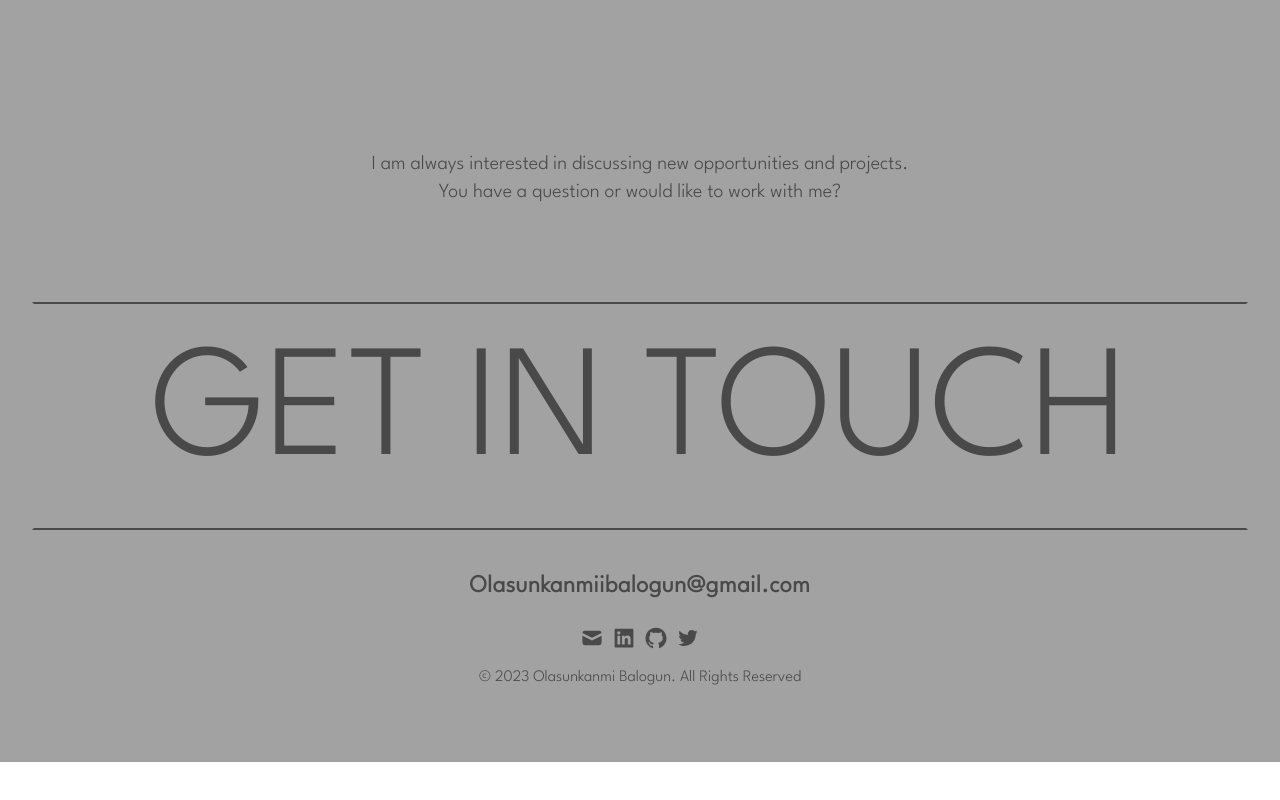
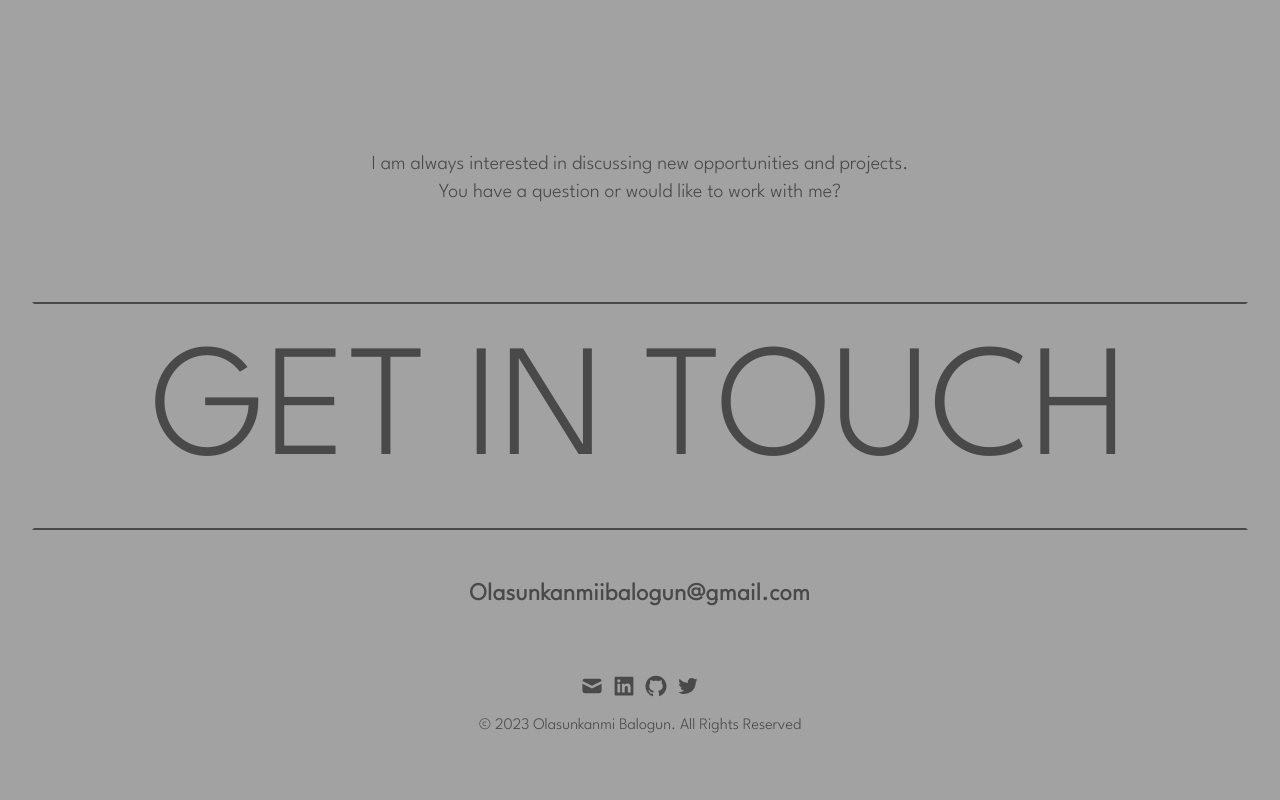
Before and after one commit to SiR-PENt/folio-me, a Next.js app: page / in a window 1280 px wide. Shown: the part 4118-4918 px from the top of the page. Before the commit the page ends 4880 px from the top, so only its background shows below. Built offline with nearby package versions, Linux system fonts and the light colour scheme.

Commit message:
complete design and animations

```diff
--- a/components/Contact.jsx
+++ b/components/Contact.jsx
@@ -1,10 +1,26 @@
 import { AiFillGithub, AiFillLinkedin, AiOutlineTwitter } from 'react-icons/ai'
 import { HiMail } from 'react-icons/hi'
-import { motion } from 'framer-motion'
+import { AnimatePresence, motion } from 'framer-motion'
+import { useEffect, useState } from 'react'
+import copy from 'copy-to-clipboard'
 
 export default function Contact() {
 
-    return (
+    const [ clickToCopy, setClickToCopy ] = useState(false)
+    const [ copied, setCopied ] = useState(false)
+
+    const handleCopy = () => {
+
+        copy('olasunkanmiibalogun@gmail.com', {
+            onCopy: setCopied(true)
+        })
+        }
+
+        useEffect(() => {
+            setTimeout(() => setCopied(false), 1000)
+        }, [copied])
+
+   return (
 
         <section className='text-secondary md:py-0 px-8'>
            <div className="flex justify-center">
@@ -15,49 +31,72 @@ export default function Contact() {
             </div>
             <p className="mt-10 lg:mt-20 py-4 md:py-8 text-2xl
             md:text-5xl lg:text-[160px] border-2 border-x-transparent
-             border-y-secondary transition-color ease-out duration-500 hover:border-y-black
+             border-y-secondary transition-color linear duration-1000 hover:border-y-black
             hover:text-black text-center uppercase">
                 <a
                 href="mailto:olasunkanmiibalogun@gmail.com?subject=Hello Olasunkanmi,...">
                    Get in Touch
                 </a>
             </p>
-
         <motion.footer
             initial={{ y:100, opacity: 0 }}
             whileInView={{ y:0, opacity:1 }}
             transition={{ type:'spring', ease: 'easeOut', duration: .7, stiffness:'100'}}
-            className="mt-4 px-8">
+            className="mt-4 px-8 flex justify-center">
             <div>
-                <div className="flex justify-center">
-               <p className="md:text-2xl transition-color ease-out duration-300
-                 font-bold tracking-wide hover:opacity-50 transition-opacity ease-out duration-1000 cursor-pointer my-6">
+            <div
+                onMouseEnter={() => setClickToCopy(true)}
+                onMouseLeave={() => setClickToCopy(false)}
+                onClick={handleCopy}
+                className='relative'>
+                <div
+                className="flex justify-center">
+                <p className="md:text-2xl font-bold tracking-wide hover:opacity-50 transition-opacity linear
+                duration-1000 cursor-pointer mt-8">
                 Olasunkanmiibalogun@gmail.com
                </p>
                 </div>
-            <ul className="flex space-x-2 justify-center text-secondary">
+                 <AnimatePresence>
+                {
+                  clickToCopy && (
+                <motion.div
+                  initial={{ y: 50, opacity: 0 }}
+                  animate={{ y: 0, opacity: 1 }}
+                   exit={{ y: 50, opacity: 0 }}
+                transition={{ type:'spring', ease: 'easeOut', duration: .5, stiffness:'70'}}
+                className={`absolute left-1/3 mt-2 flex justify-center`}>
+                <p className='font-bold text-center border-2 border-secondary pt-1 rounded-2xl w-fit px-4 '>
+                { copied ? 'Copied!':
+                 'Click to copy' }
+                 </p>
+                </motion.div>
+                    )
+                }
+                 </AnimatePresence>
+                </div>
+            <ul className="flex space-x-2 justify-center text-secondary mt-16">
 
-            <li className="text-2xl hover:opacity-50 cursor-pointer transition-opacity ease-out duration-1000">
+            <li className="text-2xl hover:opacity-50 cursor-pointer transition-opacity linear duration-1000">
                 <a href="mailto:olasunkanmiibalogun@gmail.com?subject=Hello Olasunkanmi,...">
                 <HiMail/>
                 </a>
             </li>
 
-            <li className="text-2xl hover:opacity-50 cursor-pointer transition-opacity ease-out duration-1000">
+            <li className="text-2xl hover:opacity-50 cursor-pointer transition-opacity linear duration-1000">
                 <a href='https://www.linkedin.com/in/olasunkanmi-balogun-23b3a4202/'
                 target='_blank' rel='noopener noreferrer'>
                 <AiFillLinkedin/>
                 </a>
             </li>
 
-            <li className="text-2xl hover:opacity-50 cursor-pointer transition-opacity ease-out duration-1000">
+            <li className="text-2xl hover:opacity-50 cursor-pointer transition-opacity linear duration-1000">
             <a href='https://github.com/SiR-PENt'
             target='_blank' rel='noopener noreferrer'>
                 <AiFillGithub/>
             </a>
             </li>
 
-            <li className="text-2xl hover:opacity-50 cursor-pointer transition-opacity ease-out duration-1000">
+            <li className="text-2xl hover:opacity-50 cursor-pointer transition-opacity linear duration-1000">
             <a href='https://twitter.com/SiR_PENtt'
             target='_blank' rel='noopener noreferrer'>
                 <AiOutlineTwitter/>
--- a/package.json
+++ b/package.json
@@ -10,6 +10,7 @@
   },
   "dependencies": {
     "@next/font": "13.1.1",
+    "copy-to-clipboard": "^3.3.3",
     "eslint": "8.30.0",
     "eslint-config-next": "13.1.1",
     "framer-motion": "^8.0.2",
```
Also changed, not shown: 1 other file (tests, documents, lock files or other folders).
